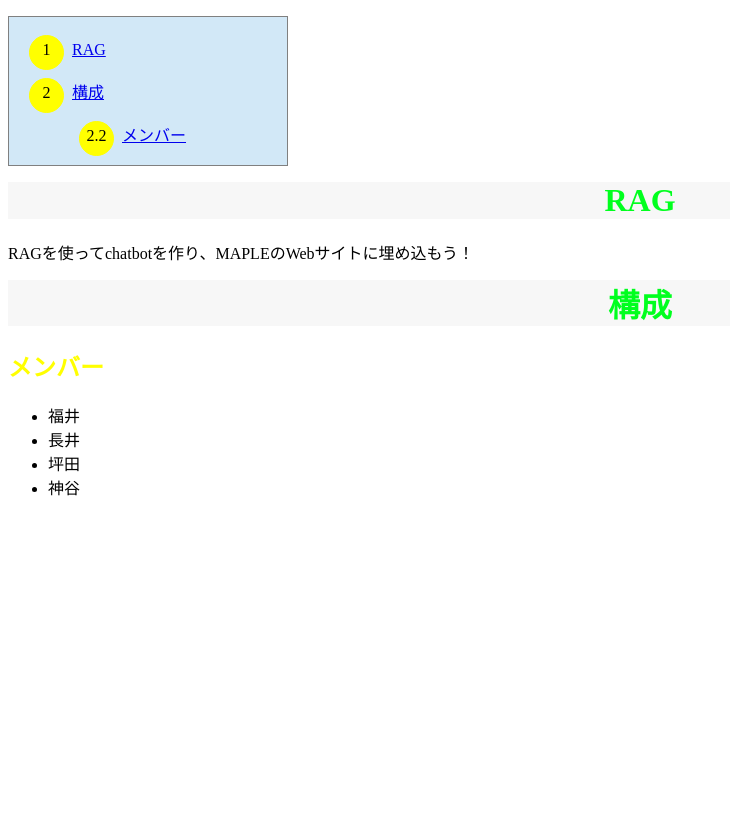
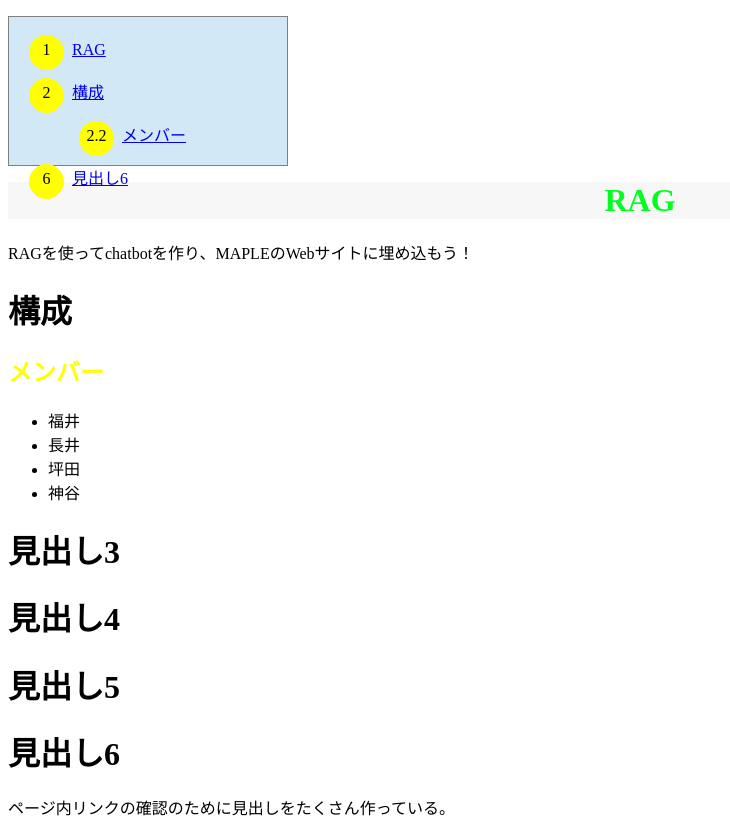
Before and after one commit to KamiyaHidenori/first-web, a plain HTML site: page index.html in a window 1280 px wide. Shown: the whole page, without its empty margins (0-730 px from the left). Before the commit the page ends 800 px from the top, so only its background shows below. Drawn offline with Linux system fonts and the light colour scheme.

Commit message:
ページ内リンクの確認

```diff
--- a/index.html
+++ b/index.html
@@ -15,6 +15,7 @@
           <li><span>2.2</span><a href="#midashi2-2">メンバー</a></li>
         </ol>
       </li>
+      <li><span>6</span><a href="#midashi6">見出し6</a></li>
     </ol>
 
     <h1 id="midashi1">RAG</h1>
@@ -27,5 +28,11 @@
       <li>坪田</li>
       <li>神谷</li>
     </ul>
+
+    <h1 id="midashi3">見出し3</h1>
+    <h1 id="midashi4">見出し4</h1>
+    <h1 id="midashi5">見出し5</h1>
+    <h1 id="midashi6">見出し6</h1>
+    <p>ページ内リンクの確認のために見出しをたくさん作っている。</p>
   </body>
 </html>
--- a/style.css
+++ b/style.css
@@ -1,5 +1,5 @@
 
-h1 {
+#midashi1 {
     color: rgb(0, 255, 30);
     background-color: rgba(0, 0, 0, 0.032);
     text-align:center;
```
